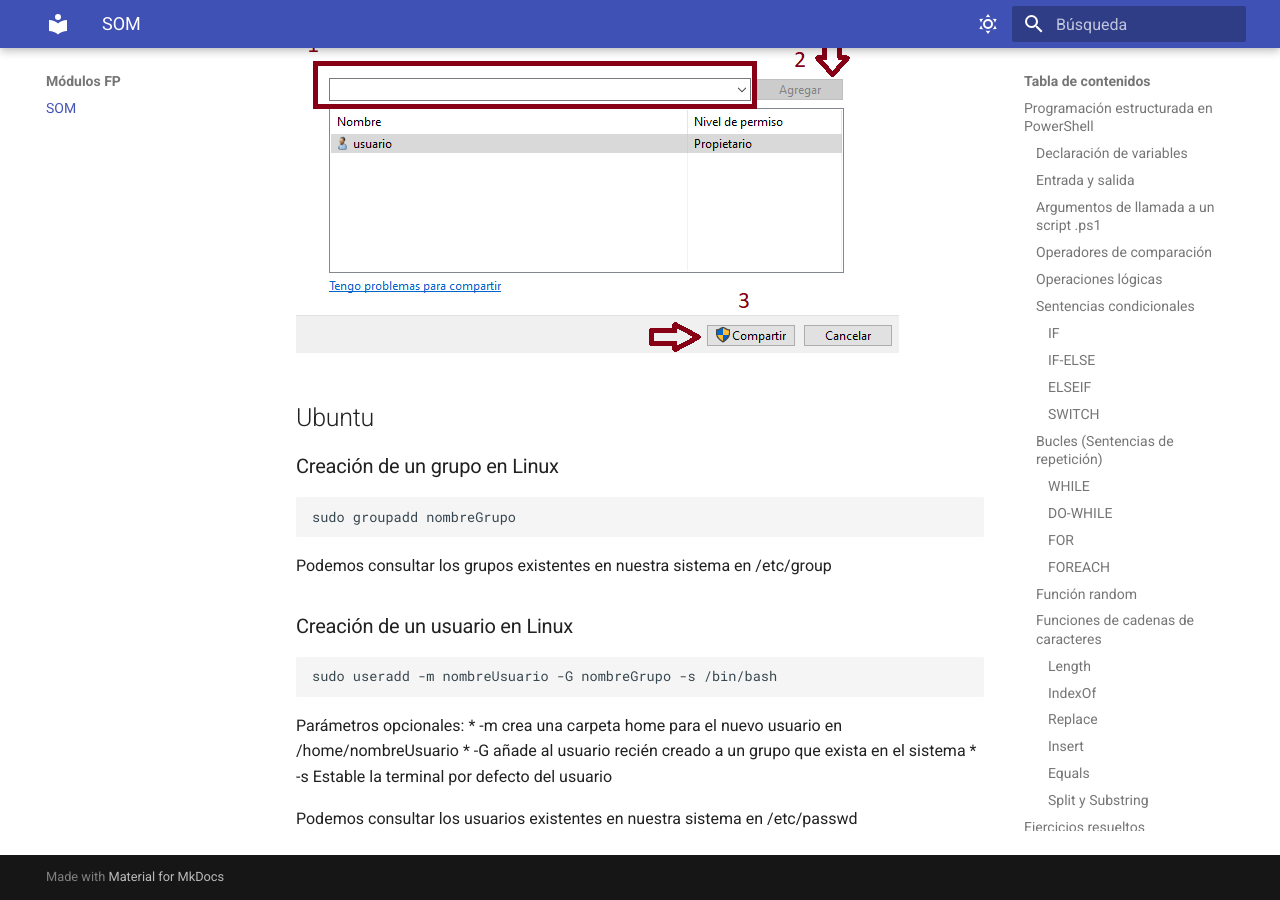
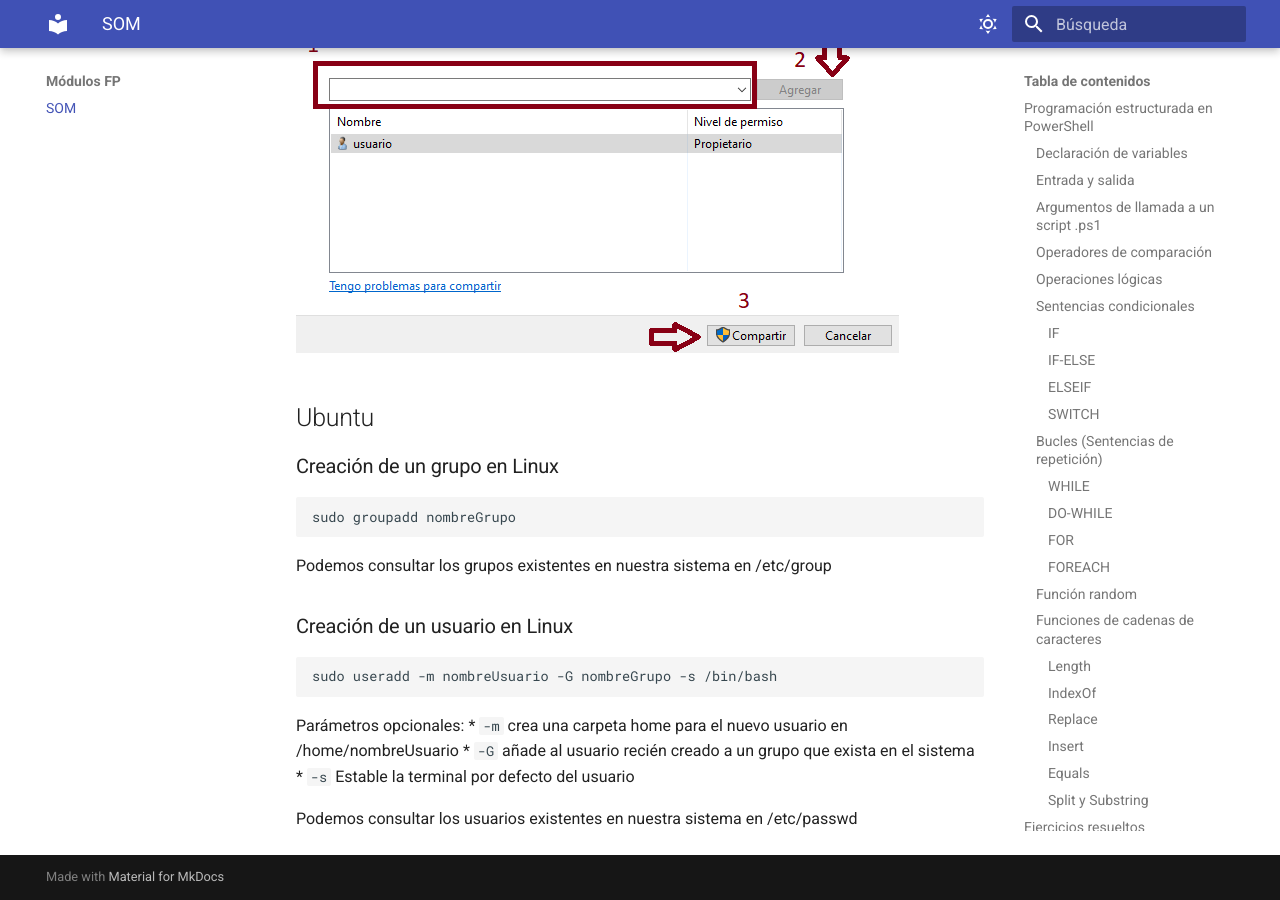
Before and after one commit to fernandoalvarezfp/fernandoalvarezfp.github.io, an MkDocs documentation site: the page built from docs/SOM.md, in a window 1280 px wide and 900 px high, scrolled down 17060 px. Built offline with MkDocs 1.6.1 and Material for MkDocs 9.7.7, drawn with Linux system fonts in a browser that asks for light colours.

Commit message:
Update SOM.md

````diff
--- a/docs/SOM.md
+++ b/docs/SOM.md
@@ -639,8 +639,8 @@ Podemos consultar los grupos existentes en nuestra sistema en /etc/group
 sudo useradd -m nombreUsuario -G nombreGrupo -s /bin/bash
 ```
 Parámetros opcionales:
-* -m crea una carpeta home para el nuevo usuario en /home/nombreUsuario
-* -G añade al usuario recién creado a un grupo que exista en el sistema
-* -s Estable la terminal por defecto del usuario
+* ```-m``` crea una carpeta home para el nuevo usuario en /home/nombreUsuario
+* ```-G``` añade al usuario recién creado a un grupo que exista en el sistema
+* ```-s``` Estable la terminal por defecto del usuario
 
 Podemos consultar los usuarios existentes en nuestra sistema en /etc/passwd
````
